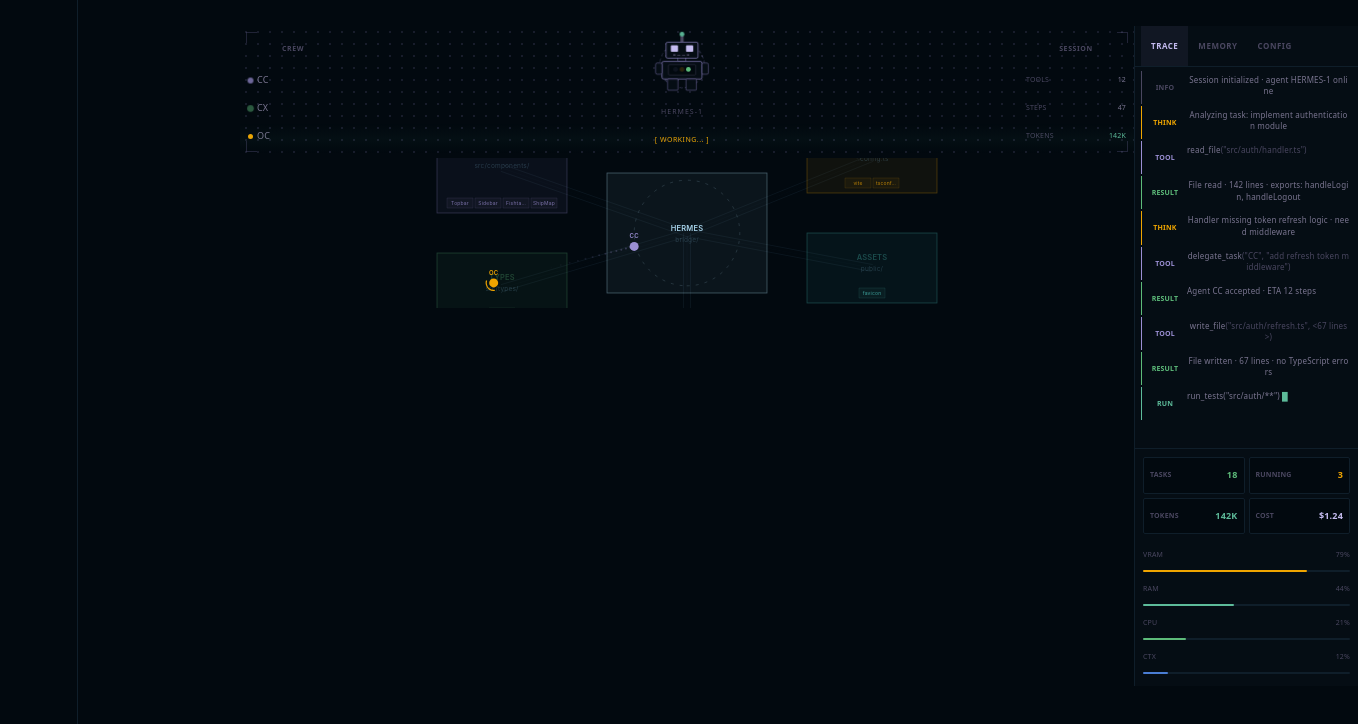
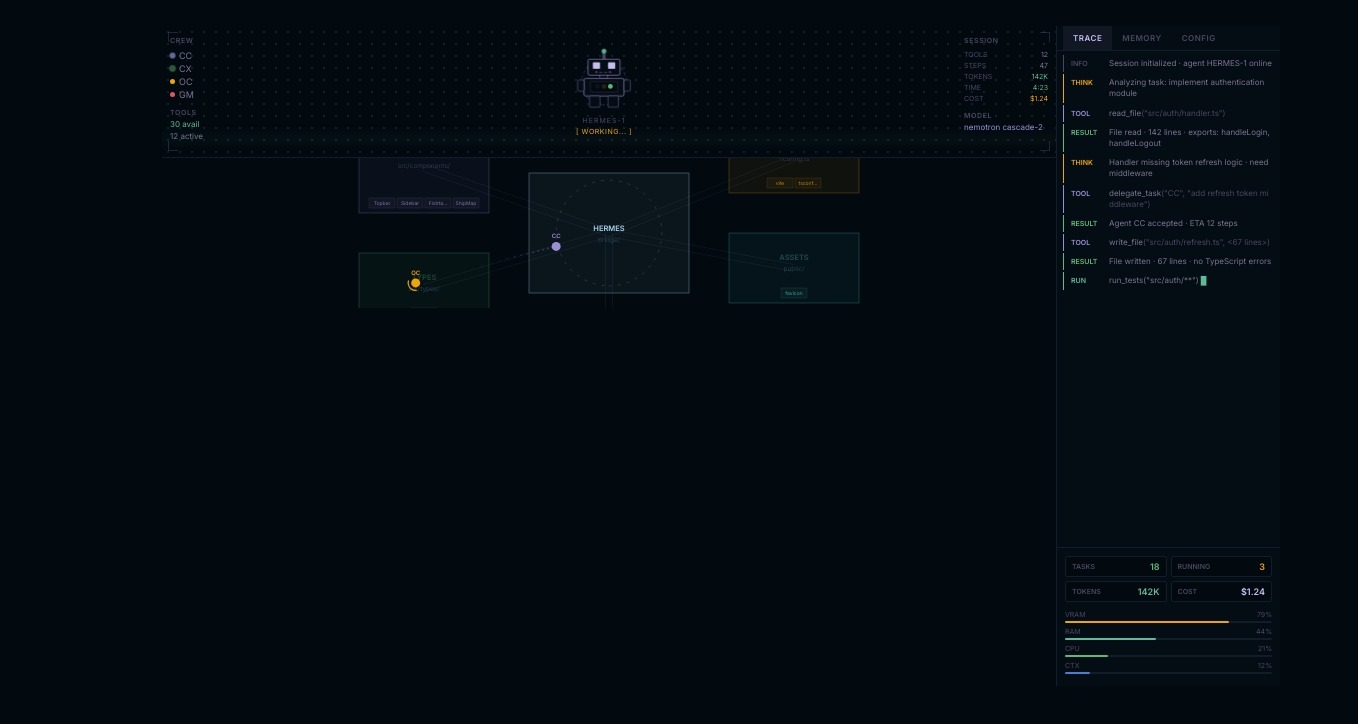
Before and after one commit to bpyFX/hermes-dashboard, a React (Vite) app: page / in a window 1280 px wide. Shown: the top 724 px of the page, 1358 px wide, since content can reach past the window. Built offline with nearby package versions, Linux system fonts and the light colour scheme.

Commit message:
fix: full viewport layout

```diff
--- a/src/index.css
+++ b/src/index.css
@@ -1,5 +1,7 @@
+@import url('https://fonts.googleapis.com/css2?family=VT323&display=swap');
+@import url('https://fonts.googleapis.com/css2?family=Inter:wght@400;500;600&display=swap');
+
 :root {
-  /* Dashboard palette */
   --c: #9b8fd4;
   --cbright: #c5bcf0;
   --cwhite: #e8e4f5;
@@ -15,114 +17,37 @@
   --bg: #02090f;
   --bg2: #050d14;
   --border: #0f1e2a;
-
-  /* Legacy */
-  --text: #6b6375;
-  --text-h: #08060d;
-  --border-light: #e5e4e7;
-  --code-bg: #f4f3ec;
-  --accent: #aa3bff;
-  --accent-bg: rgba(170, 59, 255, 0.1);
-  --accent-border: rgba(170, 59, 255, 0.5);
-  --social-bg: rgba(244, 243, 236, 0.5);
-  --shadow:
-    rgba(0, 0, 0, 0.1) 0 10px 15px -3px, rgba(0, 0, 0, 0.05) 0 4px 6px -2px;
-
-  --sans: system-ui, 'Segoe UI', Roboto, sans-serif;
-  --heading: system-ui, 'Segoe UI', Roboto, sans-serif;
-  --mono: ui-monospace, Consolas, monospace;
-
-  font: 18px/145% var(--sans);
-  letter-spacing: 0.18px;
-  color-scheme: light dark;
-  color: var(--text);
-  background: var(--bg);
-  font-synthesis: none;
-  text-rendering: optimizeLegibility;
-  -webkit-font-smoothing: antialiased;
-  -moz-osx-font-smoothing: grayscale;
-
-  @media (max-width: 1024px) {
-    font-size: 16px;
-  }
+  --shipmap-dot-grid: radial-gradient(circle, rgba(155,143,212,0.1) 1px, transparent 1px);
 }
 
-@media (prefers-color-scheme: dark) {
-  :root {
-    --text: #9ca3af;
-    --text-h: #f3f4f6;
-    --bg: #16171d;
-    --border: #2e303a;
-    --code-bg: #1f2028;
-    --accent: #c084fc;
-    --accent-bg: rgba(192, 132, 252, 0.15);
-    --accent-border: rgba(192, 132, 252, 0.5);
-    --social-bg: rgba(47, 48, 58, 0.5);
-    --shadow:
-      rgba(0, 0, 0, 0.4) 0 10px 15px -3px, rgba(0, 0, 0, 0.25) 0 4px 6px -2px;
-  }
+@keyframes blink {
+  0%, 50% { opacity: 1; }
+  50.5%, 100% { opacity: 0; }
+}
 
-  #social .button-icon {
-    filter: invert(1) brightness(2);
-  }
+.blink {
+  animation: blink 1s steps(1, start) infinite;
+}
+
+* {
+  box-sizing: border-box;
+  margin: 0;
+  padding: 0;
+}
+
+html, body {
+  width: 100%;
+  height: 100%;
+  overflow: hidden;
+  background: var(--bg);
+  font-family: 'Inter', sans-serif;
+  font-size: 11px;
+  color: var(--c);
 }
 
 #root {
-  width: 1126px;
-  max-width: 100%;
-  margin: 0 auto;
-  text-align: center;
-  border-inline: 1px solid var(--border);
-  min-height: 100svh;
+  width: 100%;
+  height: 100%;
   display: flex;
   flex-direction: column;
-  box-sizing: border-box;
 }
-
-body {
-  margin: 0;
-}
-
-h1,
-h2 {
-  font-family: var(--heading);
-  font-weight: 500;
-  color: var(--text-h);
-}
-
-h1 {
-  font-size: 56px;
-  letter-spacing: -1.68px;
-  margin: 32px 0;
-  @media (max-width: 1024px) {
-    font-size: 36px;
-    margin: 20px 0;
-  }
-}
-h2 {
-  font-size: 24px;
-  line-height: 118%;
-  letter-spacing: -0.24px;
-  margin: 0 0 8px;
-  @media (max-width: 1024px) {
-    font-size: 20px;
-  }
-}
-p {
-  margin: 0;
-}
-
-code,
-.counter {
-  font-family: var(--mono);
-  display: inline-flex;
-  border-radius: 4px;
-  color: var(--text-h);
-}
-
-code {
-  font-size: 15px;
-  line-height: 135%;
-  padding: 4px 8px;
-  background: var(--code-bg);
-}
```
